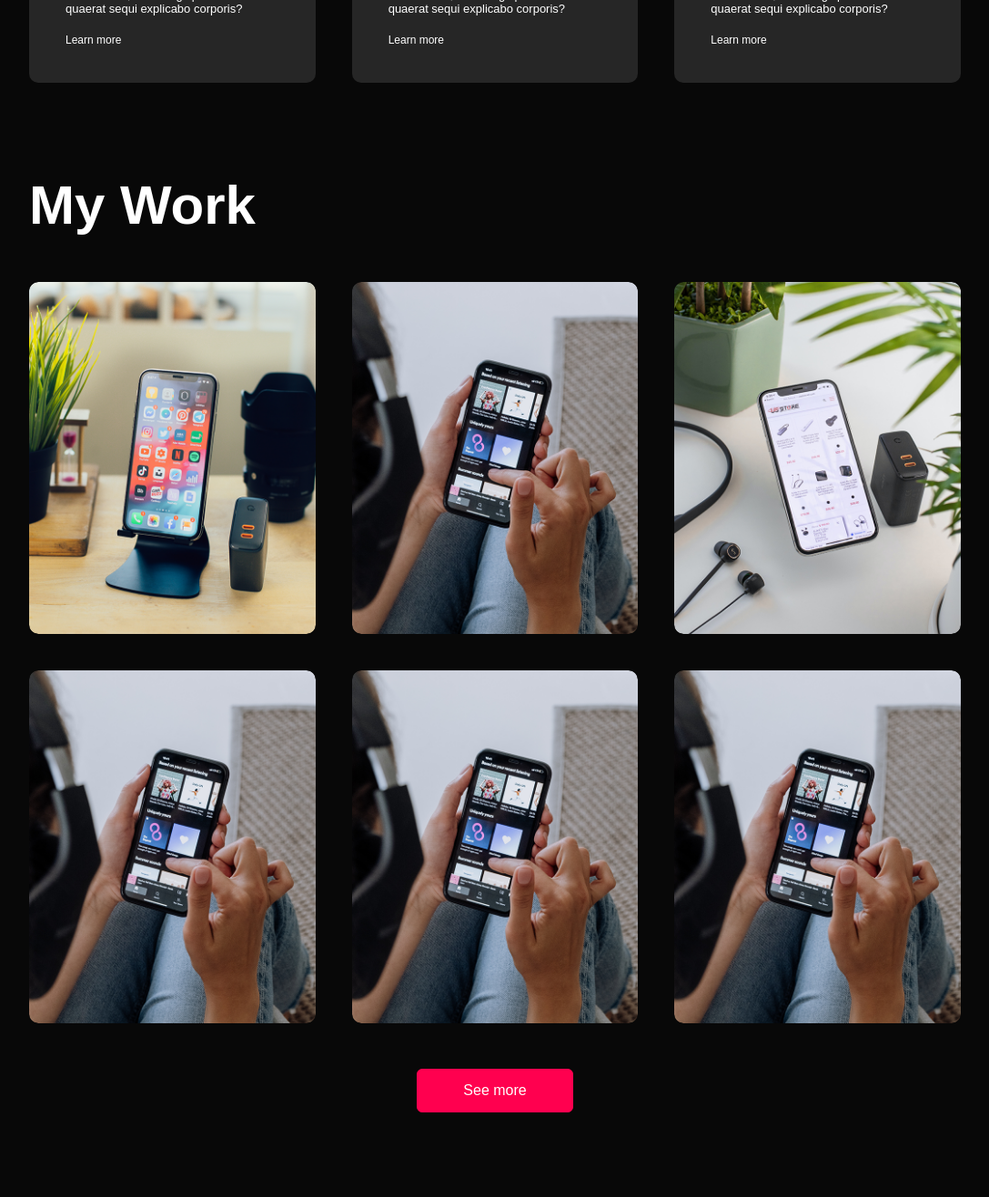
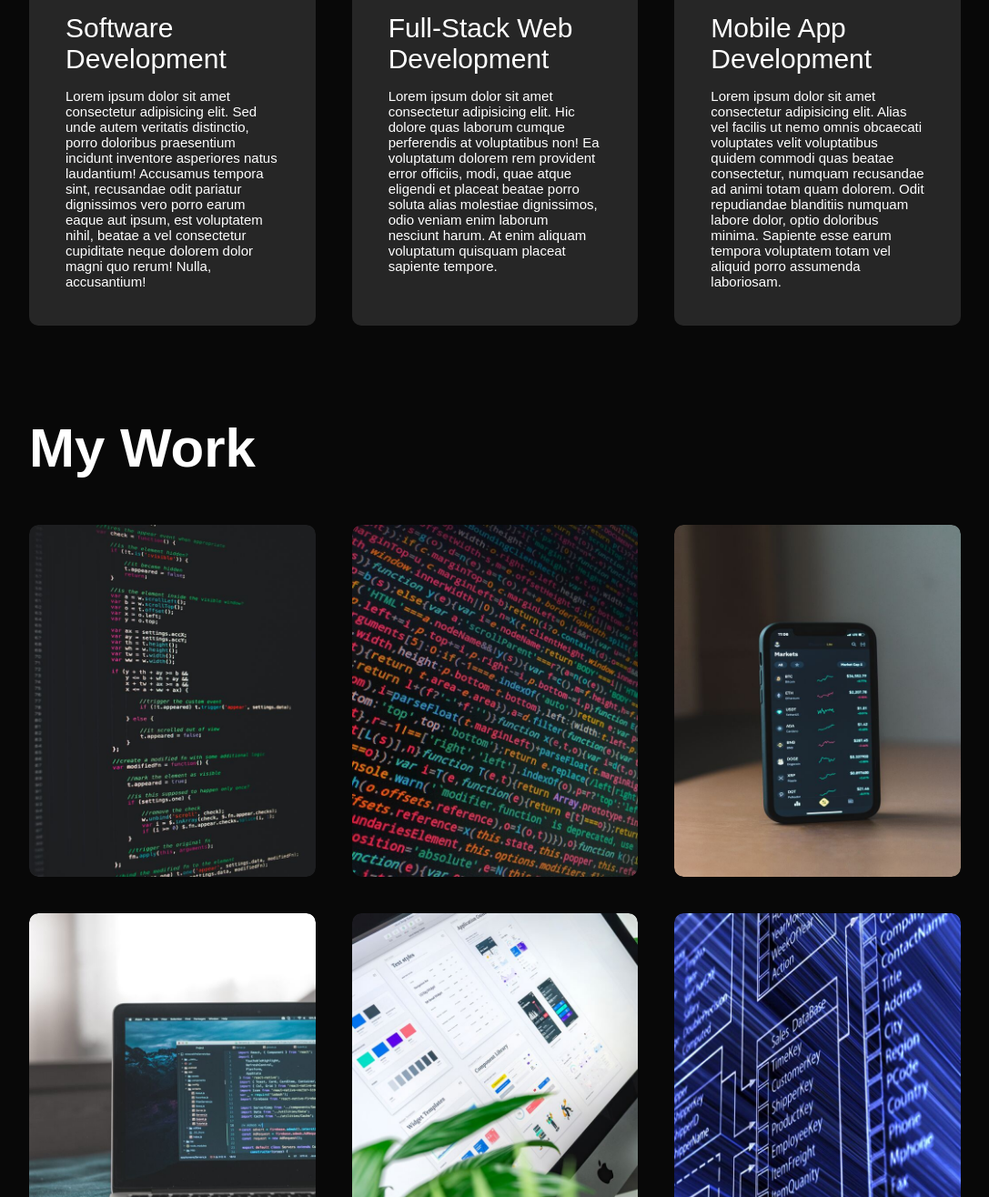
Before and after one commit to SubhanSaadatKhan/SubhanSaadatKhan-Portfolio, a plain HTML site: page index.html in a window 1280 px wide. Shown: the part 1969-3285 px from the top of the page at 91% size, without its empty margins (96-1183 px from the left). Drawn offline with Linux system fonts and the light colour scheme.

Commit message:
Updated portfolio section Add more skills in the about section

```diff
--- a/index.html
+++ b/index.html
@@ -75,9 +75,17 @@
                             <div class="bar">
                                 <div id="ts-bar"></div>
                             </div>
+                            <li><span>C</span></li>
+                            <div class="bar">
+                                <div id="c-bar"></div>
+                            </div>
                             <li><span>SQL</span></li>
                             <div class="bar">
                                 <div id="sql-bar"></div>
+                            </div>
+                            <li><span>Firebase</span></li>
+                            <div class="bar">
+                                <div id="fb-bar"></div>
                             </div>
                             <li><span>Node.js</span></li>
                             <div class="bar">
@@ -119,24 +127,22 @@
             <div class="services-list">
                 <div>
                     <i class="fa-solid fa-code"></i>
-                    <h2>Web Design</h2>
-                    <p>Lorem ipsum dolor sit amet consectetur adipisicing elit. Reprehenderit minima sit velit deleniti,
-                        natus fugit praesentium quaerat sequi explicabo corporis?</p>
-                    <a href="#">Learn more</a>
+                    <h2>Software Development</h2>
+                    <p>Lorem ipsum dolor sit amet consectetur adipisicing elit. Sed unde autem veritatis distinctio, porro doloribus praesentium incidunt inventore asperiores natus laudantium! Accusamus tempora sint, recusandae odit pariatur dignissimos vero porro earum eaque aut ipsum, est voluptatem nihil, beatae a vel consectetur cupiditate neque dolorem dolor magni quo rerum! Nulla, accusantium!</p>
+                    <!-- <a href="#">Learn more</a> -->
                 </div>
                 <div>
-                    <i class="fa-solid fa-code"></i>
-                    <h2>UI/UX Design</h2>
-                    <p>Lorem ipsum dolor sit amet consectetur adipisicing elit. Reprehenderit minima sit velit deleniti,
-                        natus fugit praesentium quaerat sequi explicabo corporis?</p>
-                    <a href="#">Learn more</a>
+                    <i class="fa-brands fa-windows"></i>
+                    <h2>Full-Stack Web Development</h2>
+                    <p>Lorem ipsum dolor sit amet consectetur adipisicing elit. Hic dolore quas laborum cumque perferendis at voluptatibus non! Ea voluptatum dolorem rem provident error officiis, modi, quae atque eligendi et placeat beatae porro soluta alias molestiae dignissimos, odio veniam enim laborum nesciunt harum. At enim aliquam voluptatum quisquam placeat sapiente tempore.</p>
+                    <!-- <a href="#">Learn more</a> -->
                 </div>
                 <div>
-                    <i class="fa-solid fa-code"></i>
-                    <h2>App Design</h2>
-                    <p>Lorem ipsum dolor sit amet consectetur adipisicing elit. Reprehenderit minima sit velit deleniti,
-                        natus fugit praesentium quaerat sequi explicabo corporis?</p>
-                    <a href="#">Learn more</a>
+                    <!-- <i class="fa-solid fa-code"></i> -->
+                    <i class="fa-solid fa-mobile-screen-button"></i>
+                    <h2>Mobile App Development</h2>
+                    <p>Lorem ipsum dolor sit amet consectetur adipisicing elit. Alias vel facilis ut nemo omnis obcaecati voluptates velit voluptatibus quidem commodi quas beatae consectetur, numquam recusandae ad animi totam quam dolorem. Odit repudiandae blanditiis numquam labore dolor, optio doloribus minima. Sapiente esse earum tempora voluptatem totam vel aliquid porro assumenda laboriosam.</p>
+                    <!-- <a href="#">Learn more</a> -->
                 </div>
             </div>
         </div>
@@ -148,61 +154,61 @@
             <h1 class="subtitle">My Work</h1>
             <div class="work-list">
                 <div class="work">
-                    <img src="img/work-1.png">
+                    <img src="img/work-1.jpg">
                     <div class="layer">
-                        <h3>Music App</h3>
+                        <h2>Nine Men's Morris</h2>
                         <p>Lorem ipsum dolor, sit amet consectetur adipisicing elit. Blanditiis a harum incidunt tempore
                             voluptatum nemo tenetur recusandae, maiores quos omnis.</p>
                         <a href="#"><i class="fa-regular fa-share-from-square"></i></a>
                     </div>
                 </div>
                 <div class="work">
-                    <img src="img/work-2.png">
+                    <img src="img/work-2.jpg">
                     <div class="layer">
-                        <h3>Social Media App</h3>
+                        <h2>Frogger Arcade Game</h2>
                         <p>Lorem ipsum dolor, sit amet consectetur adipisicing elit. Blanditiis a harum incidunt tempore
                             voluptatum nemo tenetur recusandae, maiores quos omnis.</p>
                         <a href="#"><i class="fa-regular fa-share-from-square"></i></a>
                     </div>
                 </div>
                 <div class="work">
-                    <img src="img/work-3.png">
+                    <img src="img/work-3.jpg">
                     <div class="layer">
-                        <h3>Online Shopping App</h3>
+                        <h2>Movie Library App</h2>
                         <p>Lorem ipsum dolor, sit amet consectetur adipisicing elit. Blanditiis a harum incidunt tempore
                             voluptatum nemo tenetur recusandae, maiores quos omnis.</p>
                         <a href="#"><i class="fa-regular fa-share-from-square"></i></a>
                     </div>
                 </div>
                 <div class="work">
-                    <img src="img/work-2.png">
+                    <img src="img/work-5.jpg">
                     <div class="layer">
-                        <h3>Social Media App</h3>
+                        <h2>LetsChat Application</h2>
                         <p>Lorem ipsum dolor, sit amet consectetur adipisicing elit. Blanditiis a harum incidunt tempore
                             voluptatum nemo tenetur recusandae, maiores quos omnis.</p>
                         <a href="#"><i class="fa-regular fa-share-from-square"></i></a>
                     </div>
                 </div>
                 <div class="work">
-                    <img src="img/work-2.png">
+                    <img src="img/work-4.jpg">
                     <div class="layer">
-                        <h3>Social Media App</h3>
+                        <h2>Weather Application</h2>
                         <p>Lorem ipsum dolor, sit amet consectetur adipisicing elit. Blanditiis a harum incidunt tempore
                             voluptatum nemo tenetur recusandae, maiores quos omnis.</p>
                         <a href="#"><i class="fa-regular fa-share-from-square"></i></a>
                     </div>
                 </div>
                 <div class="work">
-                    <img src="img/work-2.png">
+                    <img src="img/work-6.jpg">
                     <div class="layer">
-                        <h3>Social Media App</h3>
+                        <h2>Run Monash</h2>
                         <p>Lorem ipsum dolor, sit amet consectetur adipisicing elit. Blanditiis a harum incidunt tempore
                             voluptatum nemo tenetur recusandae, maiores quos omnis.</p>
                         <a href="#"><i class="fa-regular fa-share-from-square"></i></a>
                     </div>
                 </div>
             </div>
-            <a href="https://github.com/SubhanSaadatKhan" target="#" class="btn">See more</a>
+            <a href="https://github.com/SubhanSaadatKhan" target="#" class="btn">Visit GitHub</a>
         </div>
     </div>
 
--- a/style.css
+++ b/style.css
@@ -194,7 +194,7 @@ nav ul li a:hover::after{
 }
 
 #java-bar{
-    width: 85%;
+    width: 95%;
     background-color: #0d96e0;
 }
 
@@ -205,6 +205,11 @@ nav ul li a:hover::after{
 
 #ts-bar{
     width: 70%;
+    background-color: #0d96e0;
+}
+
+#c-bar{
+    width: 65%;
     background-color: #0d96e0;
 }
 
@@ -220,6 +225,11 @@ nav ul li a:hover::after{
 
 #sql-bar{
     width: 75%;
+    background-color: #0d96e0;
+}
+
+#fb-bar{
+    width: 50%;
     background-color: #0d96e0;
 }
 
@@ -277,6 +287,10 @@ nav ul li a:hover::after{
     display: inline-block;
 }
 
+.services-list div p{
+    font-size: 15px;
+}
+
 /* styling portfolio section of the website */
 #portfolio{
     /* border: 1px solid red; */
@@ -326,7 +340,7 @@ nav ul li a:hover::after{
     transition: height 0.5s;
 }
 
-.layer h3{
+.layer h2{
     font-weight: 500;
     margin-bottom: 20px;
 }
```
Also changed, not shown: index.js (+7 -2 lines), img/work-1.jpg (added), img/work-2.jpg (added), img/work-3.jpg (added), img/work-4.jpg (added), img/work-5.jpg (added), img/work-6.jpg (added).
